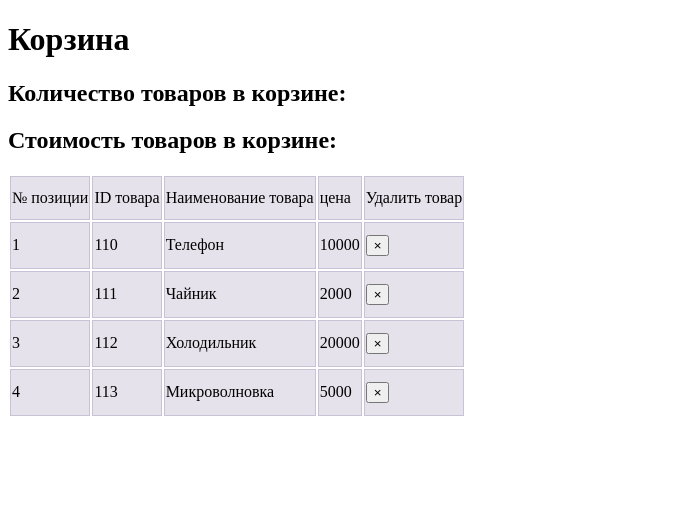
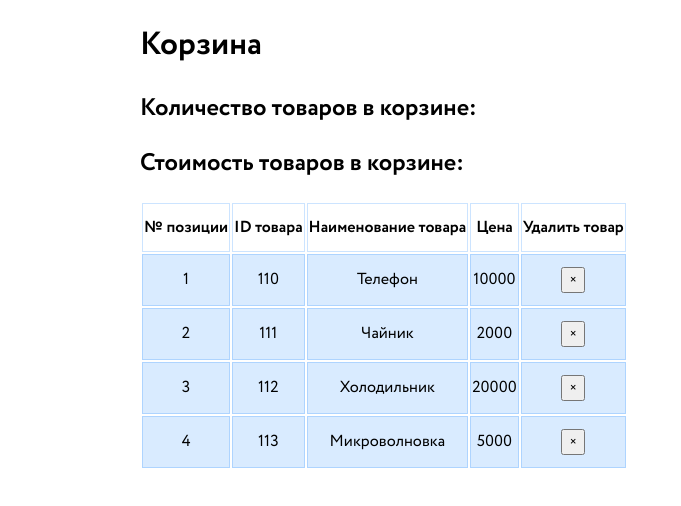
Before and after one commit to Svibex/blank-for-basket, a React (Create React App) app: page / in a window 1280 px wide. Shown: the top 506 px of the page, without its empty margins (0-681 px from the left). Built offline with nearby package versions, Linux system fonts and the light colour scheme.

Commit message:
feat: add delete item

```diff
--- a/src/App.js
+++ b/src/App.js
@@ -1,24 +1,31 @@
 import React from 'react';
 import FieldList from "./Field/FieldList";
-import "./style.css"
+import "./styles/style.css";
+import Contex from "./context";
 
 function App() {
-  const fields = [
+  const [fields, setFields] = React.useState([
     {id:1, index:110, name:'Телефон', price:'10000'},
     {id:2, index:111, name:'Чайник', price:'2000'},
     {id:3, index:112, name:'Холодильник', price:'20000'},
     {id:4, index:113, name:'Микроволновка', price:'5000'},
-  ]
+  ]);
+
+  function deleteField(id) {
+      setFields(fields.filter(field => field.id !== id)
+  )}
 
   return (
-    <>
+      <Contex.Provider value={{deleteField}}>
+        <body>
             <h1>Корзина</h1>
             <span>
                 <h2>Количество товаров в корзине: </h2>
                 <h2>Стоимость товаров в корзине: </h2>
             </span>
             <FieldList fields={fields}/>
-    </>
+        </body>
+      </Contex.Provider>
   );
 }
 
--- a/src/Field/FieldItem.js
+++ b/src/Field/FieldItem.js
@@ -1,14 +1,21 @@
-import React from "react";
+import React, {useContext} from "react";
 import PropTypes from "prop-types";
+import Contex from "../context";
 
 function FieldItem({ field, id }) {
+    const { deleteField } = useContext(Contex)
     return (
         <tr>
             <td>{id+1} </td>
             <td>{field.index}</td>
             <td>{field.name}</td>
             <td>{field.price}</td>
-            <td><button>&times;</button></td>
+            <td>
+                <button
+                    onClick={() => deleteField(field.id)}>
+                    &times;
+                </button>
+            </td>
         </tr>
     )
 }
--- a/src/Field/FieldList.js
+++ b/src/Field/FieldList.js
@@ -6,11 +6,11 @@ function FieldList(props) {
     return(
         <table>
             <tr>
-                <td>№ позиции</td>
-                <td>ID товара</td>
-                <td>Наименование товара</td>
-                <td>цена</td>
-                <td>Удалить товар</td>
+                <th>№ позиции</th>
+                <th>ID товара</th>
+                <th>Наименование товара</th>
+                <th>Цена</th>
+                <th>Удалить товар</th>
             </tr>
             {props.fields.map((field, id) => {
                 return <FieldItem field={field} key={field.id} id={id}/>
--- /dev/null
+++ b/src/context.js
@@ -0,0 +1,5 @@
+import React from "react";
+
+const Contex = React.createContext();
+
+export default Contex;
--- a/src/style.css
+++ /dev/null
@@ -1,6 +0,0 @@
-td {
-    padding-top: 0.75rem;
-    padding-bottom: 0.75rem;
-    background-color: rgba(86, 61, 124, .15);
-    border: 1px solid rgba(86, 61, 124, .2);
-}
--- /dev/null
+++ b/src/styles/style.css
@@ -0,0 +1,40 @@
+@font-face {
+    font-family: "Circe";
+    src: url("./fonts/Circe-Regular.ttf") format("truetype");
+    font-weight: 400;
+    font-style: normal;
+}
+@font-face {
+    font-family: "Circe";
+    src: url("./fonts/Circe-Bold.ttf") format("truetype");
+    font-weight: 700;
+    font-style: normal;
+}
+
+* {
+    box-sizing: border-box;
+    font-family: "Circe", sans-serif;
+}
+
+body {
+    margin: 0 auto;
+    width: 1000px;
+}
+
+th {
+    padding-top: 0.75rem;
+    padding-bottom: 0.75rem;
+    border: 1px solid rgba(0, 123, 255, .2);
+}
+
+td {
+    padding-top: 0.75rem;
+    padding-bottom: 0.75rem;
+    background-color: rgba(0, 123, 255, .15);
+    border: 1px solid rgba(0, 123, 255, .2);
+}
+
+th, td {
+    text-align: center;
+    vertical-align: center;
+}
```
Also changed, not shown: src/styles/fonts/Circe-Bold.ttf (added), src/styles/fonts/Circe-Regular.ttf (added). Lines whose indentation alone changed are shown as unchanged.
